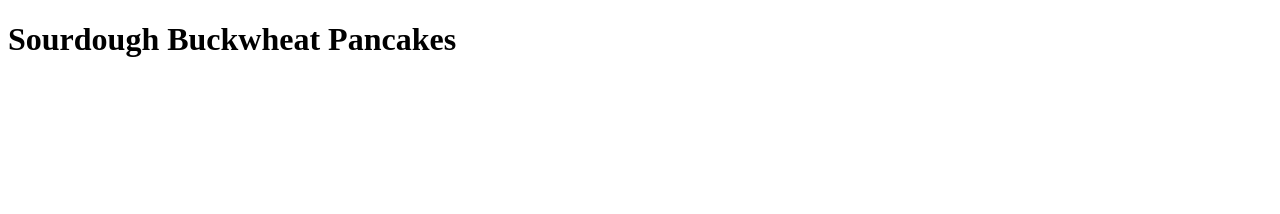
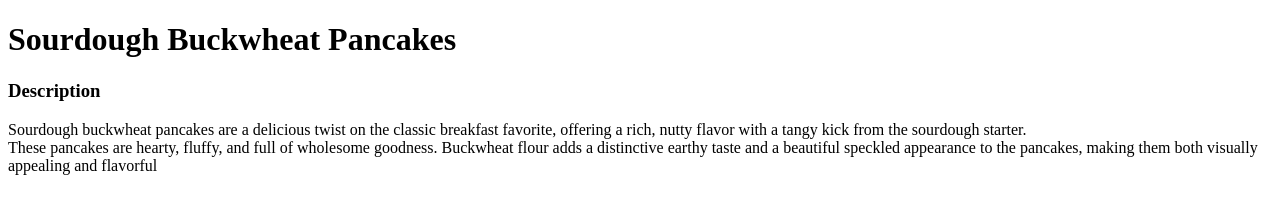
Before and after one commit to nwills1/odin-recipes, a plain HTML site: page recipes/sourdough-buckwht-cakes.html in a window 1280 px wide. Drawn offline with Linux system fonts and the light colour scheme.

Commit message:
add description to sourdough pancakes

```diff
--- a/recipes/sourdough-buckwht-cakes.html
+++ b/recipes/sourdough-buckwht-cakes.html
@@ -7,6 +7,12 @@
   </head>
   <body>
     <h1>Sourdough Buckwheat Pancakes</h1>
+    <h3>Description</h3>
+    <p>Sourdough buckwheat pancakes are a delicious twist on the classic breakfast favorite, offering a rich, nutty flavor with a tangy kick from the sourdough starter.<br> These pancakes are hearty, fluffy, and full of wholesome goodness. Buckwheat flour adds a distinctive earthy taste and a beautiful speckled appearance to the pancakes, making them both visually appealing and flavorful</p>
+
+
+
+
   </body>
 
 
```
